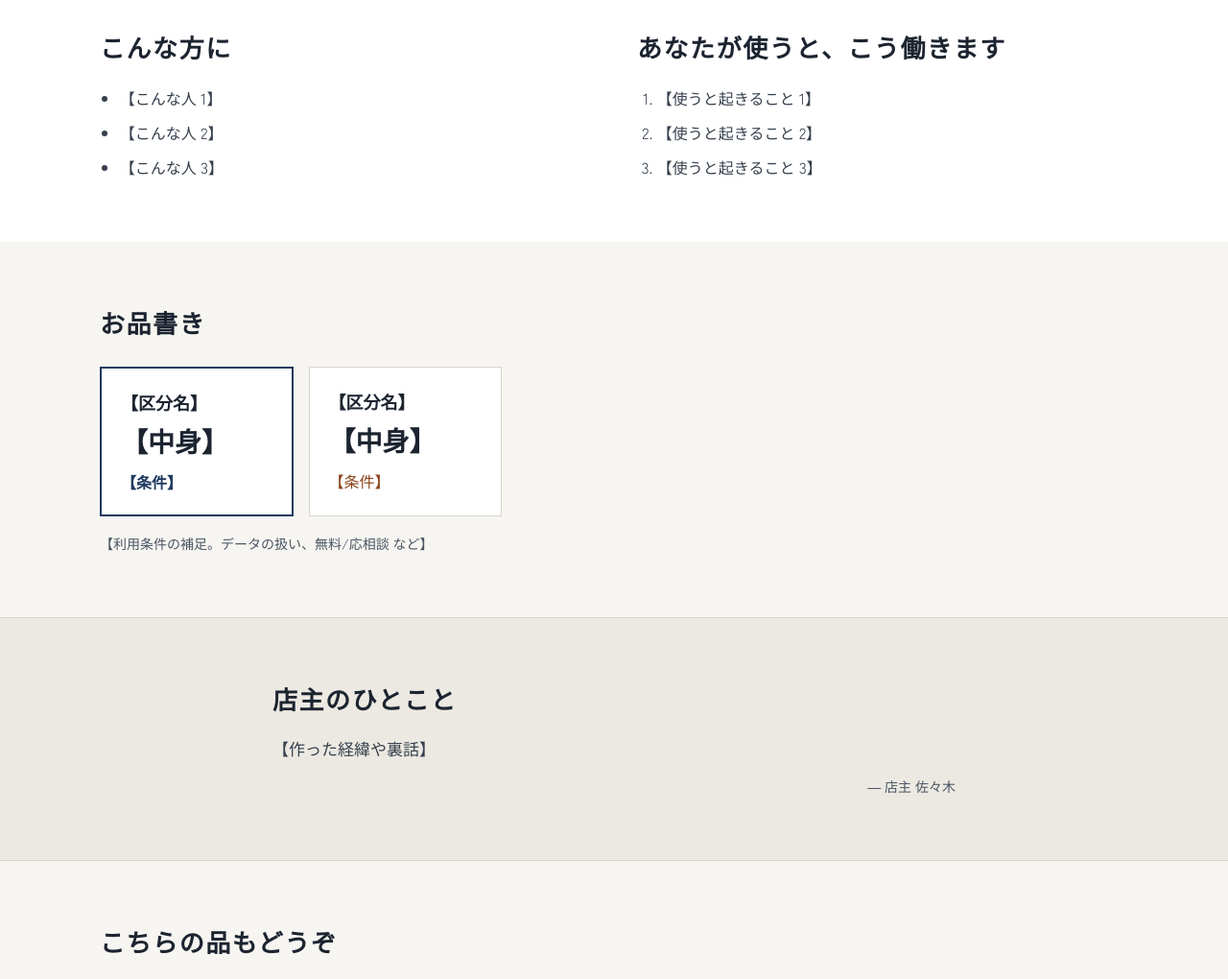
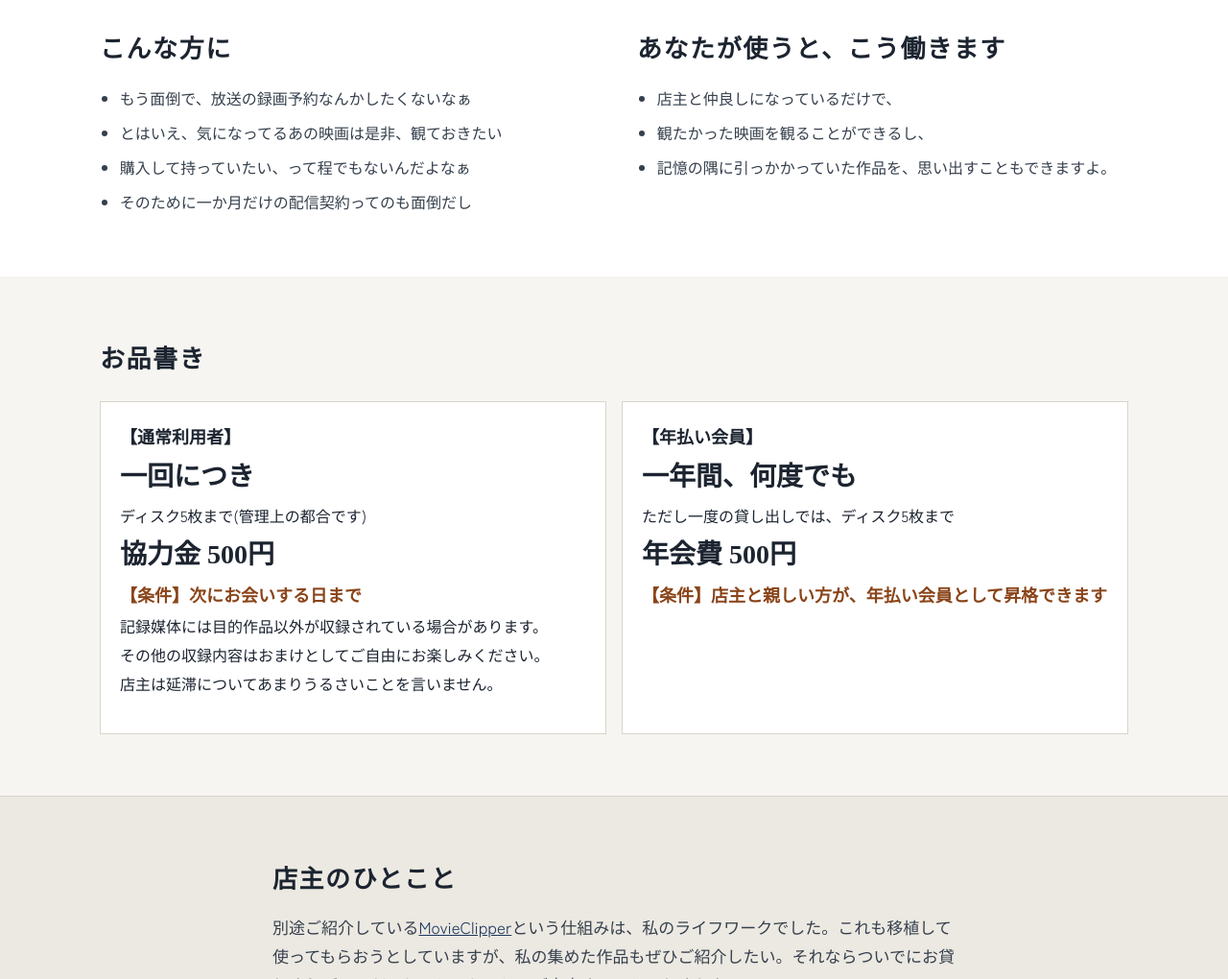
Before and after one commit to k1sasaki/k1sasaki.github.io, a plain HTML site: page goods/rental-movie/index.html in a window 1280 px wide. Shown: the part 1780-2800 px from the top of the page at 96% size. Drawn offline with Linux system fonts and the light colour scheme; a web font is replaced by a local one.

Commit message:
レンタルビデオ葛屋の新設

```diff
--- a/goods/rental-movie/index.html
+++ b/goods/rental-movie/index.html
@@ -25,6 +25,7 @@
 <script src="../../assets/lightbox.js" defer></script>
 <!-- /include:head-assets -->
 <!-- #endregion -->
+<style>.menu .cond { font-size: 18px; font-weight: 700; }</style>
 </head>
 <body>
 
@@ -68,11 +69,12 @@
         <h1>葛屋</h1>
       </div>
       <p class="catch">世の中配信、ストリーミング流行ですが、<br>何でもオンデマンドで観れるわけではありません。<br>当店なら「眠狂四郎」や「兵隊やくざシリーズ」を<br>ほぼ全作、お貸しできるかもしれません。</p>
-      <p style="margin: 0; color: var(--ink-2);">TSUTAYA、ではありません、こちらは「葛屋」です。<br>全3000タイトル超という録画の中から、貴重な録画をお選びください。</p>
+      <p style="margin: 0; color: var(--ink-2);">TSUTAYA、ではありません、こちらは「葛屋」です。<br>全3000タイトル超という録画の中から、観忘れていた作品を発見してください。</p>
       <div class="hero-actions">
         <a class="btn btn-primary" href="#contact">相談する</a>
       </div>
-      <p class="note">今のところ、手渡し可能な方を対象とさせていただいております。ご了承ください。</p>
+      <p class="note">今のところ、手渡し可能な方を対象とさせていただいております。ご了承ください。<br>
+      私の視聴記録も兼ねていて、媒体が手元にないものもあります。ご容赦ください。</p>
     </div>
 
     <!-- 画面写真:使う順に ① ② ③ …。増やすときは <figure> の塊を複製して番号を進める。
@@ -115,18 +117,19 @@
       <div>
         <h2 class="sub">こんな方に</h2>
         <ul>
-          <li>【こんな人 1】</li>
-          <li>【こんな人 2】</li>
-          <li>【こんな人 3】</li>
+          <li>もう面倒で、放送の録画予約なんかしたくないなぁ</li>
+          <li>とはいえ、気になってるあの映画は是非、観ておきたい</li>
+          <li>購入して持っていたい、って程でもないんだよなぁ</li>
+          <li>そのために一か月だけの配信契約ってのも面倒だし</li>
         </ul>
       </div>
       <div>
         <h2 class="sub">あなたが使うと、こう働きます</h2>
-        <ol>
-          <li>【使うと起きること 1】</li>
-          <li>【使うと起きること 2】</li>
-          <li>【使うと起きること 3】</li>
-        </ol>
+        <ul>
+          <li>店主と仲良しになっているだけで、</li>
+          <li>観たかった映画を観ることができるし、</li>
+          <li>記憶の隅に引っかかっていた作品を、思い出すこともできますよ。</li>
+        </ul>
       </div>
     </div>
   </section>
@@ -137,18 +140,33 @@
          class="free" を付けた箱は藍色の枠で強調される -->
   <section class="wrap section">
     <h2 class="sub">お品書き</h2>
-    <div class="menu">
-      <div class="free"><span class="rank">【区分名】</span><span class="qty">【中身】</span><span class="cond">【条件】</span></div>
-      <div><span class="rank">【区分名】</span><span class="qty">【中身】</span><span class="cond">【条件】</span></div>
+    <div class="menu" style="grid-template-columns: repeat(auto-fill, minmax(420px, 1fr));">
+      <div>
+        <span class="rank">【通常利用者】</span>
+        <span class="qty">一回につき</span>
+        <span>ディスク5枚まで(管理上の都合です)</span>
+        <span class="qty">協力金 500円</span>
+        <span class="cond">【条件】次にお会いする日まで</span>
+        <span>記録媒体には目的作品以外が収録されている場合があります。</span>
+        <span>その他の収録内容はおまけとしてご自由にお楽しみください。</span>
+        <span>店主は延滞についてあまりうるさいことを言いません。</span>
+        <span class="note"></span>
+      </div>
+      <div>
+        <span class="rank">【年払い会員】</span>
+        <span class="qty">一年間、何度でも</span>
+        <span>ただし一度の貸し出しでは、ディスク5枚まで</span>
+        <span class="qty">年会費 500円</span>
+        <span class="cond">【条件】店主と親しい方が、年払い会員として昇格できます</span>
+      </div>
     </div>
-    <p class="note">【利用条件の補足。データの扱い、無料/応相談 など】</p>
   </section>
 
   <!-- ===== 4. 店主のひとこと(段落を増やすときは <p> を足す) ===== -->
   <section class="band">
     <div class="wrap section owner">
       <h2 class="sub">店主のひとこと</h2>
-      <p>【作った経緯や裏話】</p>
+      <p>別途ご紹介している<a href="../movie-clipper/">MovieClipper</a>という仕組みは、私のライフワークでした。これも移植して使ってもらおうとしていますが、私の集めた作品もぜひご紹介したい。それならついでにお貸しすればいいだろう、ということでご案内することにしました。</p>
       <p class="sign">― 店主 佐々木</p>
     </div>
   </section>
```
Also changed, not shown: goods/bicycle-rule-drill/index.html (+1 -1 lines).
